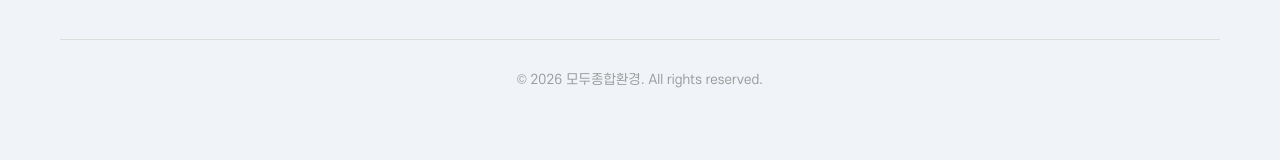
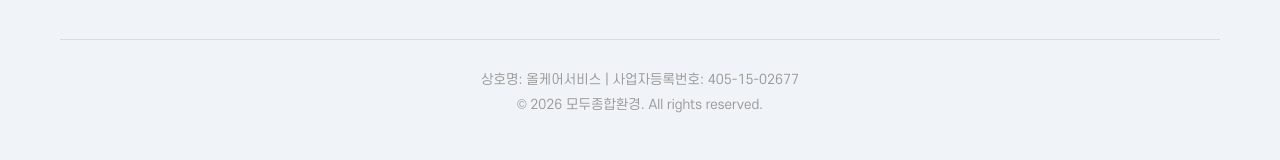
Before and after one commit to wogus5695-ctrl/modu-allclean, a Next.js app: page / in a window 1280 px wide. Shown: the part 7269-7429 px from the top of the page. Built offline with nearby package versions, Linux system fonts and the light colour scheme.

Commit message:
Update: Change business name to 올케어서비스 and business number to 405-15-02677 in footer

```diff
--- a/src/app/layout.tsx
+++ b/src/app/layout.tsx
@@ -3,7 +3,7 @@ import localFont from "next/font/local";
 import "./globals.css";
 import Header from "@/components/Header";
 import MobileFloatingCTA from "@/components/MobileFloatingCTA";
-import { getMainMetadata, getJsonLd, BRAND_NAME, CONTACT_PHONE, CONTACT_KAKAO } from "@/lib/seo";
+import { getMainMetadata, getJsonLd, BRAND_NAME, BUSINESS_NAME, BUSINESS_NUMBER, CONTACT_PHONE, CONTACT_KAKAO } from "@/lib/seo";
 
 const scDream = localFont({
   src: [
@@ -70,6 +70,7 @@ export default function RootLayout({
               </div>
             </div>
             <div style={{ marginTop: '50px', paddingTop: '30px', borderTop: '1px solid #ddd', textAlign: 'center', fontSize: '13px', color: '#999' }}>
+              <p style={{ marginBottom: '5px' }}>상호명: {BUSINESS_NAME} | 사업자등록번호: {BUSINESS_NUMBER}</p>
               <p>&copy; 2026 {BRAND_NAME}. All rights reserved.</p>
             </div>
           </div>
--- a/src/lib/seo.ts
+++ b/src/lib/seo.ts
@@ -20,12 +20,13 @@ export const INDEXED_DONG_COMBINATIONS = [
 
 // --- 브랜드 환경 설정 (추후 관리자 입력 가능하도록 변수 처리) ---
 export const BRAND_NAME = '모두종합환경';
+export const BUSINESS_NAME = '올케어서비스';
 export const DOMAIN = 'https://modu-cleaning.co.kr';
 export const CONTACT_PHONE = '010-0000-0000'; // 전화번호
 export const CONTACT_SMS = 'sms:010-0000-0000'; // 문자 상담 링크
 export const CONTACT_KAKAO = 'https://pf.kakao.com/_xxxx'; // 카카오톡 주소
 export const BUSINESS_ADDRESS = '서울특별시 강남구 ...'; // 사업장 주소
-export const BUSINESS_NUMBER = '000-00-00000'; // 사업자 등록 번호
+export const BUSINESS_NUMBER = '405-15-02677'; // 사업자 등록 번호
 export const DEFAULT_OG_IMAGE = `${DOMAIN}/images/og-image.jpg`;
 
 // --- SEO 기본 메타데이터 생성기 ---
@@ -163,6 +164,7 @@ export function getJsonLd() {
     '@context': 'https://schema.org',
     '@type': 'CleaningService',
     'name': BRAND_NAME,
+    'legalName': BUSINESS_NAME,
     'alternateName': '모두종합환경 청소전문',
     'description': '서울·경기 전 지역 종합청소 전문업체. 외벽청소, 유리창청소, 화재복구, 바닥왁스코팅, 어닝청소, 간판청소, 준공청소, 인테리어청소, 후드청소 등 전문 시공.',
     'url': DOMAIN,
```
